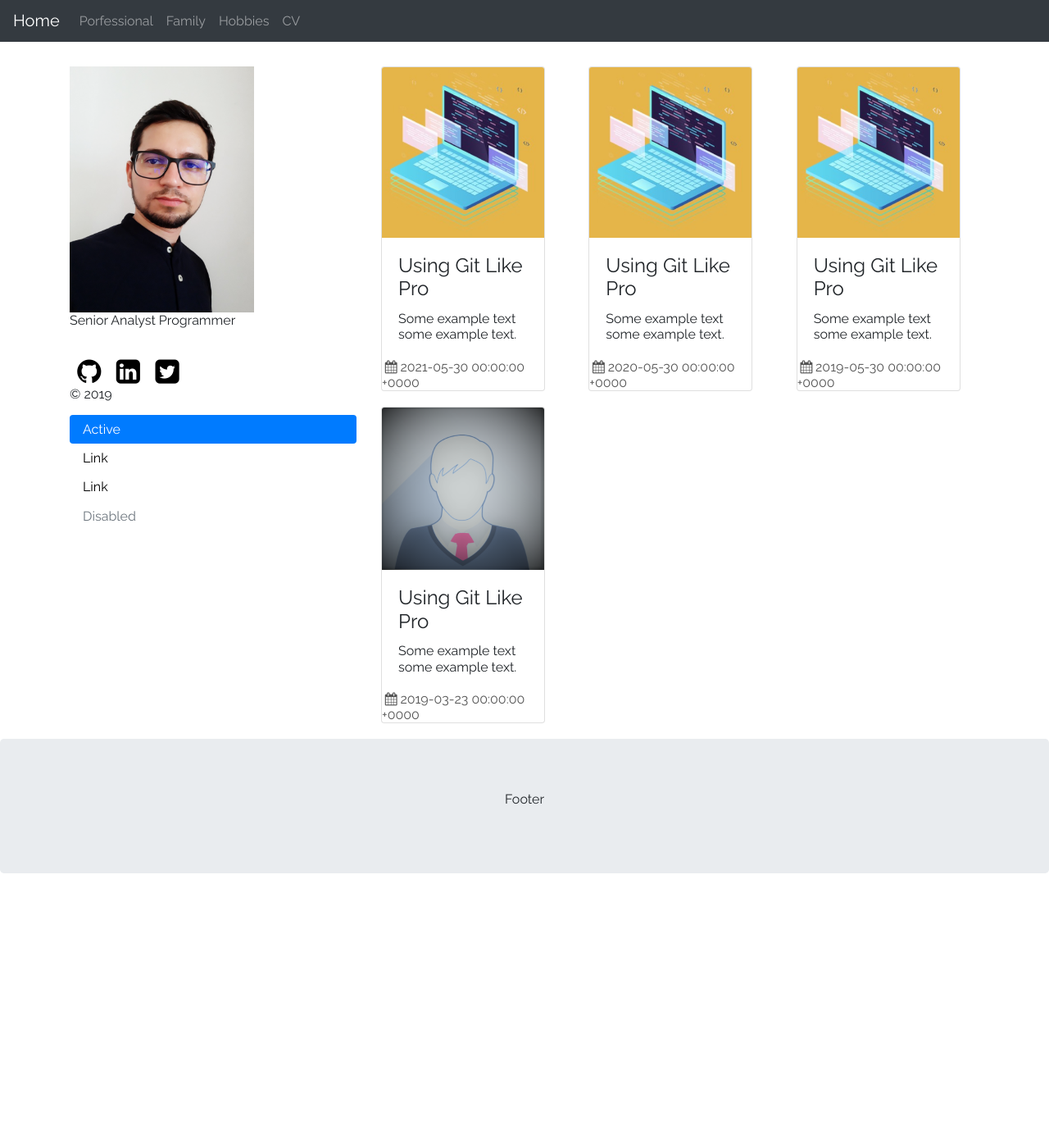
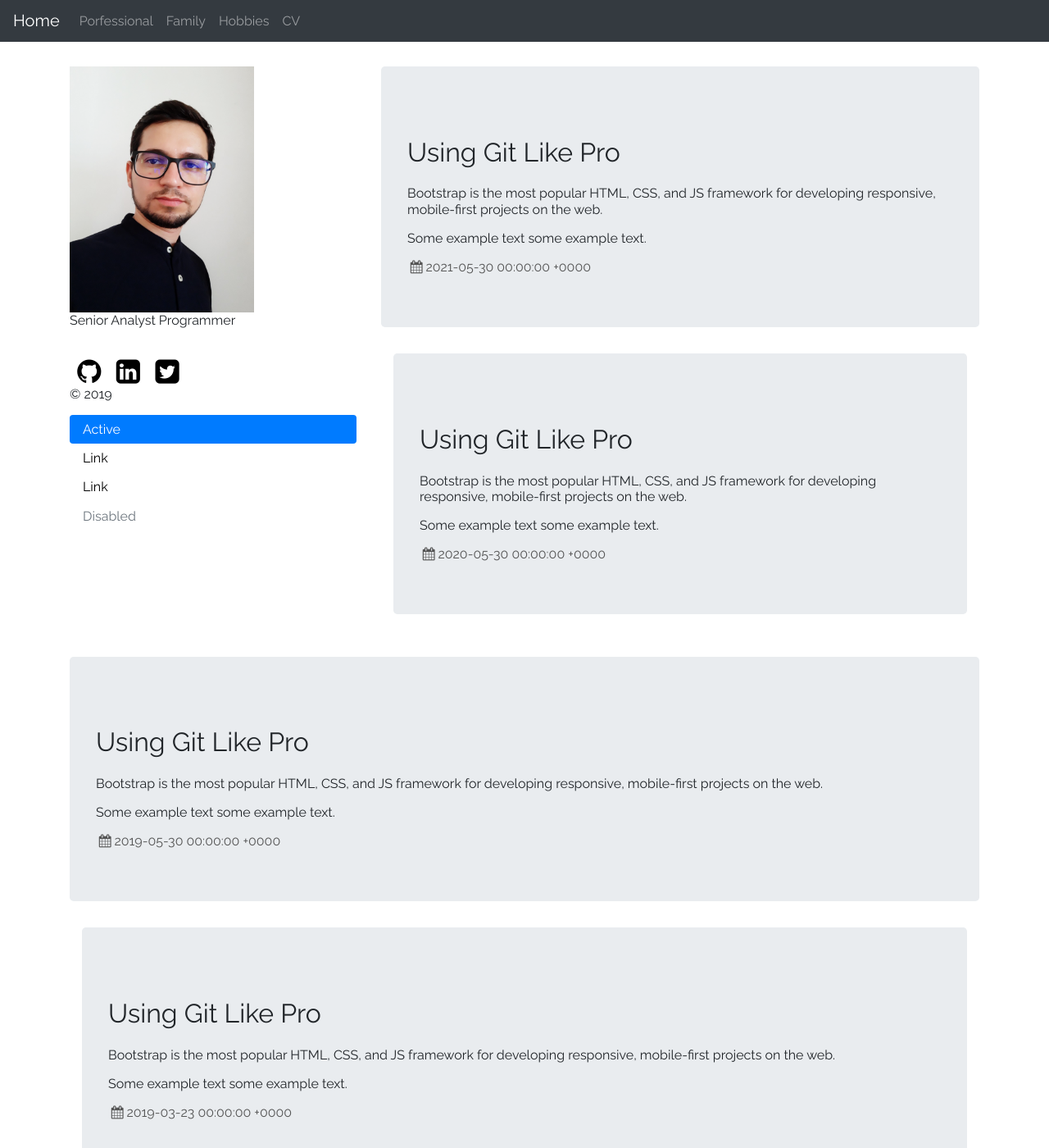
Before and after one commit to hilquiasferreira/hilquiasferreira.github.io, a Jekyll site: the page built from index.md, in a window 1280 px wide and 1400 px high. Shown: the whole window at 82% size. Built offline with Jekyll 4.4.1, drawn with Linux system fonts in a browser that asks for light colours.

Commit message:
homefile

```diff
--- a/_layouts/home.html
+++ b/_layouts/home.html
@@ -74,6 +74,19 @@
 			<div class="col-sm-8">
 				<div class="row">
 					{%- for post in site.posts -%}
+
+					<div class="container">
+						<div class="jumbotron">
+							<h1>{{ post.title | escape }}</h1>
+							<p>Bootstrap is the most popular HTML, CSS, and JS framework for developing responsive, mobile-first projects on the web.</p>
+							<p class="card-text">Some example text some example text.</p>
+							<a href="#" class="stretched-link"></a>
+							<div class="post-date">
+								<i class="icon-calendar"></i>{{ post.date | date: date_format }}
+							</div>
+						</div>
+					</div>
+<!--
 						<div class="col-sm-4">
 							<div class="card" style="width:200px">
 								<img class="card-img-top" src="/{{ post.thumbnail }}"  alt="Card image" style="width:100%">
@@ -86,6 +99,7 @@
 								</div>
 								<a href="{{ post.url | relative_url }}" class="stretched-link"></a>
 							</div>
+-->
 							<br>
 						</div>
 					{%- endfor -%}
```
